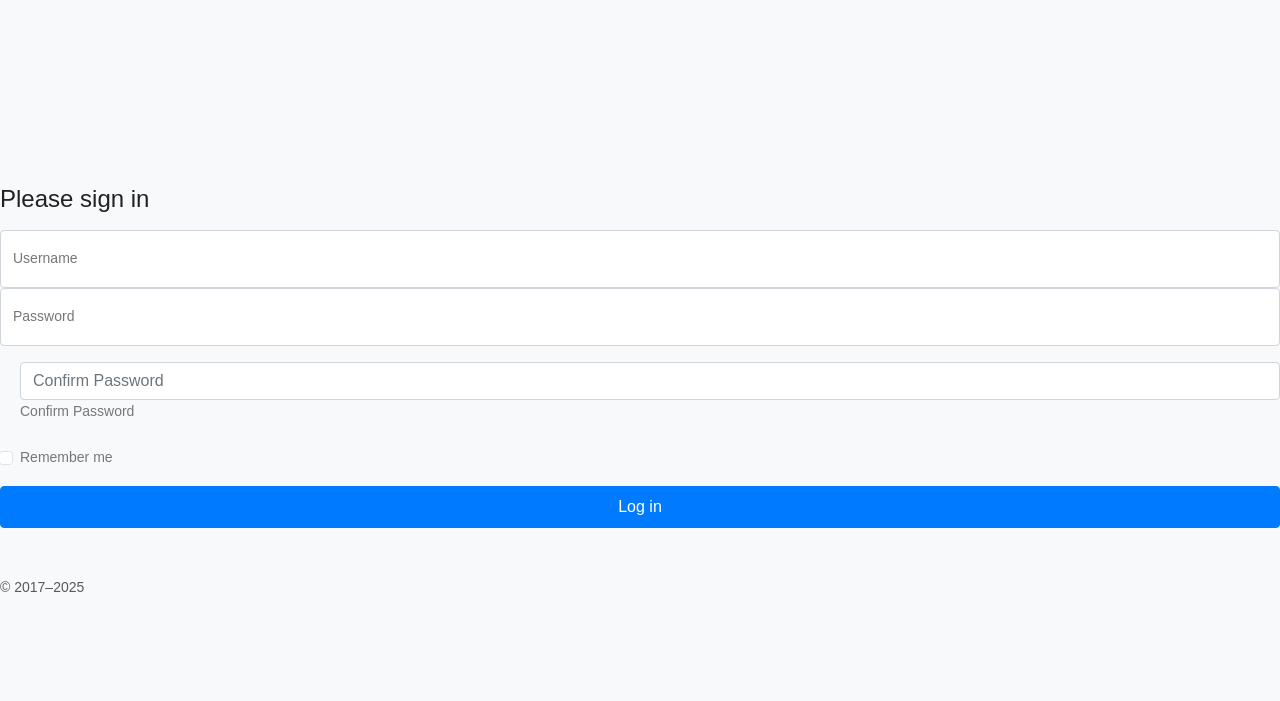
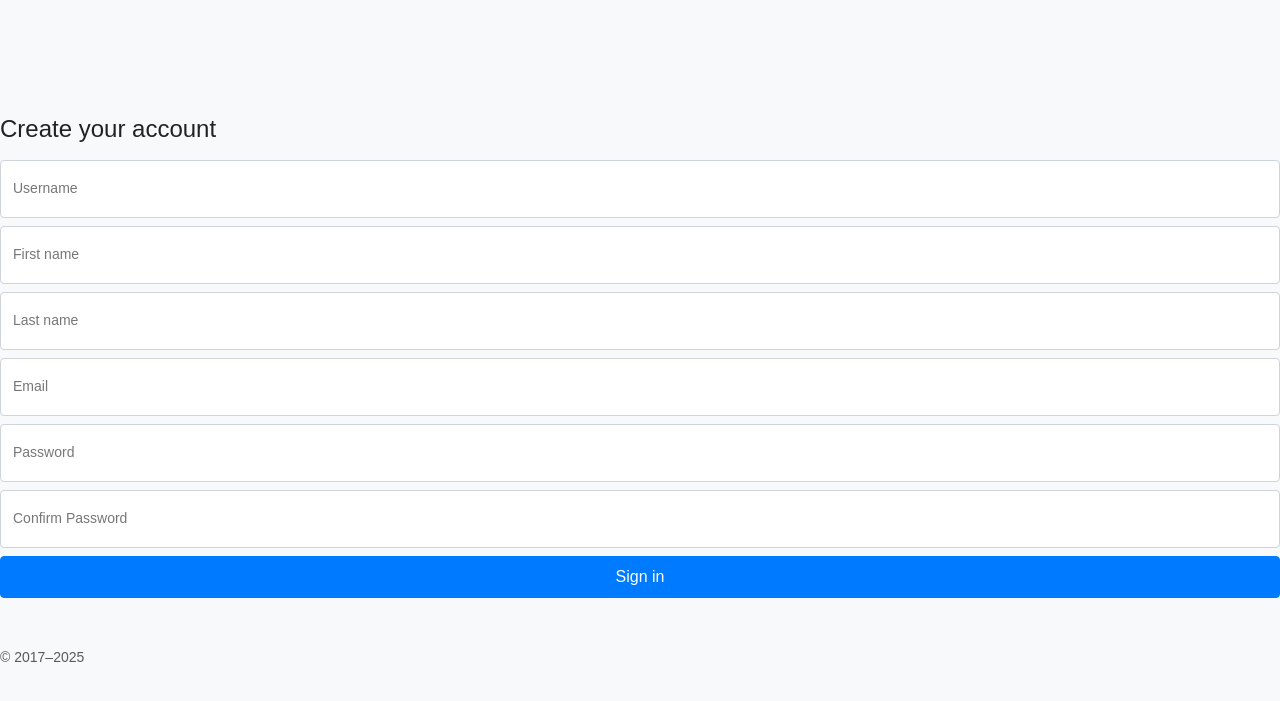
Before and after one commit to nadia-mofidi/travel-platform, a Django app: page /accounts/signup/ in a window 1280 px wide. Shown: the top 701 px of the page. Run offline with Django 3.2, Linux system fonts and the light colour scheme; some libraries are stand-ins or nearby versions.

Commit message:
extended UserCreationForm and named it as SignupForm
+first_name field
+last_name field
+email field

```diff
--- /dev/null
+++ b/accounts/forms.py
@@ -0,0 +1,19 @@
+from django import forms
+from django.contrib.auth.models import User
+from django.contrib.auth.forms import UserCreationForm
+
+class SignupForm(UserCreationForm):
+    first_name = forms.CharField(max_length=150, required=True)
+    last_name = forms.CharField(max_length=150, required=True)
+    email = forms.EmailField(required=True)
+
+    class Meta:
+        model = User
+        fields = (
+            'username',
+            'first_name',
+            'last_name',
+            'email',
+            'password1',
+            'password2',
+        )
--- a/accounts/views.py
+++ b/accounts/views.py
@@ -1,7 +1,8 @@
 from django.shortcuts import render,redirect
 from django.contrib import messages
 from django.contrib.auth import authenticate,login,logout
-from django.contrib.auth.forms import AuthenticationForm,UserCreationForm
+from django.contrib.auth.forms import AuthenticationForm
+from accounts.forms import SignupForm
 from django.contrib.auth.decorators import login_required
 from django.urls import reverse
 # Create your views here.
@@ -9,12 +10,12 @@ def signup_view(request):
     if request.user.is_authenticated:
         return redirect('/')
     if request.method=='POST':
-        form = UserCreationForm(request.POST)
+        form = SignupForm(request.POST)
         if form.is_valid():
             form.save()
             return redirect('accounts:login')
     else:
-        form = UserCreationForm()
+        form = SignupForm()
     context = {'form':form}
     return render(request,'accounts/signup.html',context)
 
--- a/templates/accounts/signup.html
+++ b/templates/accounts/signup.html
@@ -108,25 +108,81 @@
     <main class="form-signup w-100 m-auto">
         <form method='post' action='{% url "accounts:signup" %}'>
             {% csrf_token %}
-            <h1 class="h3 mb-3 fw-normal">Please sign in</h1>
-            <div class="form-floating">
-                <input type="text" name='username' class="form-control" id="floatingInput"
-                    placeholder="Username"> <label for="floatingInput">Username</label> </div>
-            <div class="form-floating">
+            <h1 class="h3 mb-3 fw-normal">Create your account</h1>
 
-                <input type="text" name='password1' class="form-control" id="floatingPassword"
-                    placeholder="Password"> <label for="floatingPassword">Password</label> </div>
-            <div class="form-check text-start my-3">
+                <div class="form-floating mb-2">
+                    <input
+                        type="text"
+                        name="username"
+                        class="form-control"
+                        id="floatingUsername"
+                        placeholder="Username"
+                        required
+                    >
+                    <label for="floatingUsername">Username</label>
+                </div>
 
-                <input type="text" name='password2' class="form-control" id="floatingPassword"
-                    placeholder="Confirm Password"> <label for="floatingPassword">Confirm Password</label> </div>
-            <div class="form-check text-start my-3">
+                <div class="form-floating mb-2">
+                    <input
+                        type="text"
+                        name="first_name"
+                        class="form-control"
+                        id="floatingFirstName"
+                        placeholder="First name"
+                        required
+                    >
+                    <label for="floatingFirstName">First name</label>
+                </div>
 
-                <input class="form-check-input" type="checkbox" value="remember-me"
-                    id="checkDefault"> <label class="form-check-label" for="checkDefault">
-                    Remember me
-                </label> </div>
-                <button class="btn btn-primary w-100 py-2" type="submit">Log in</button>
+                <div class="form-floating mb-2">
+                    <input
+                        type="text"
+                        name="last_name"
+                        class="form-control"
+                        id="floatingLastName"
+                        placeholder="Last name"
+                        required
+                    >
+                    <label for="floatingLastName">Last name</label>
+                </div>
+
+                <div class="form-floating mb-2">
+                    <input
+                        type="email"
+                        name="email"
+                        class="form-control"
+                        id="floatingEmail"
+                        placeholder="Email"
+                        required
+                    >
+                    <label for="floatingEmail">Email</label>
+                </div>
+
+                <div class="form-floating mb-2">
+                    <input
+                        type="password"
+                        name="password1"
+                        class="form-control"
+                        id="floatingPassword"
+                        placeholder="Password"
+                        required
+                    >
+                    <label for="floatingPassword">Password</label>
+                </div>
+
+                <div class="form-floating mb-2">
+                    <input
+                        type="password"
+                        name="password2"
+                        class="form-control"
+                        id="floatingPasswordConfirm"
+                        placeholder="Confirm Password"
+                        required
+                    >
+                    <label for="floatingPasswordConfirm">Confirm Password</label>
+                </div>
+                </div>
+                <button class="btn btn-primary w-100 py-2" type="submit">Sign in</button>
 
                 <p class="mt-5 mb-3 text-body-secondary">&copy; 2017–2025</p>
         </form>
```
